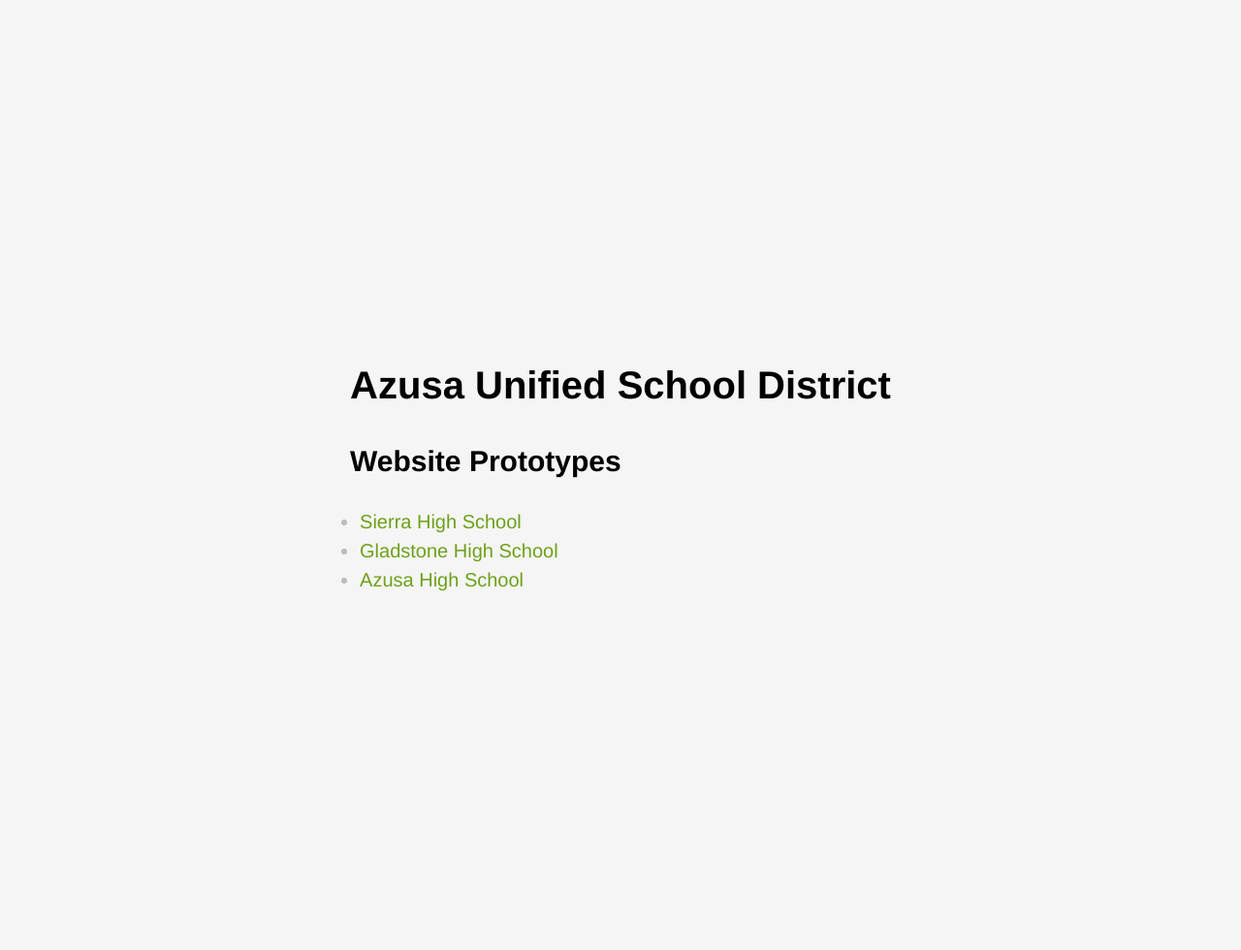
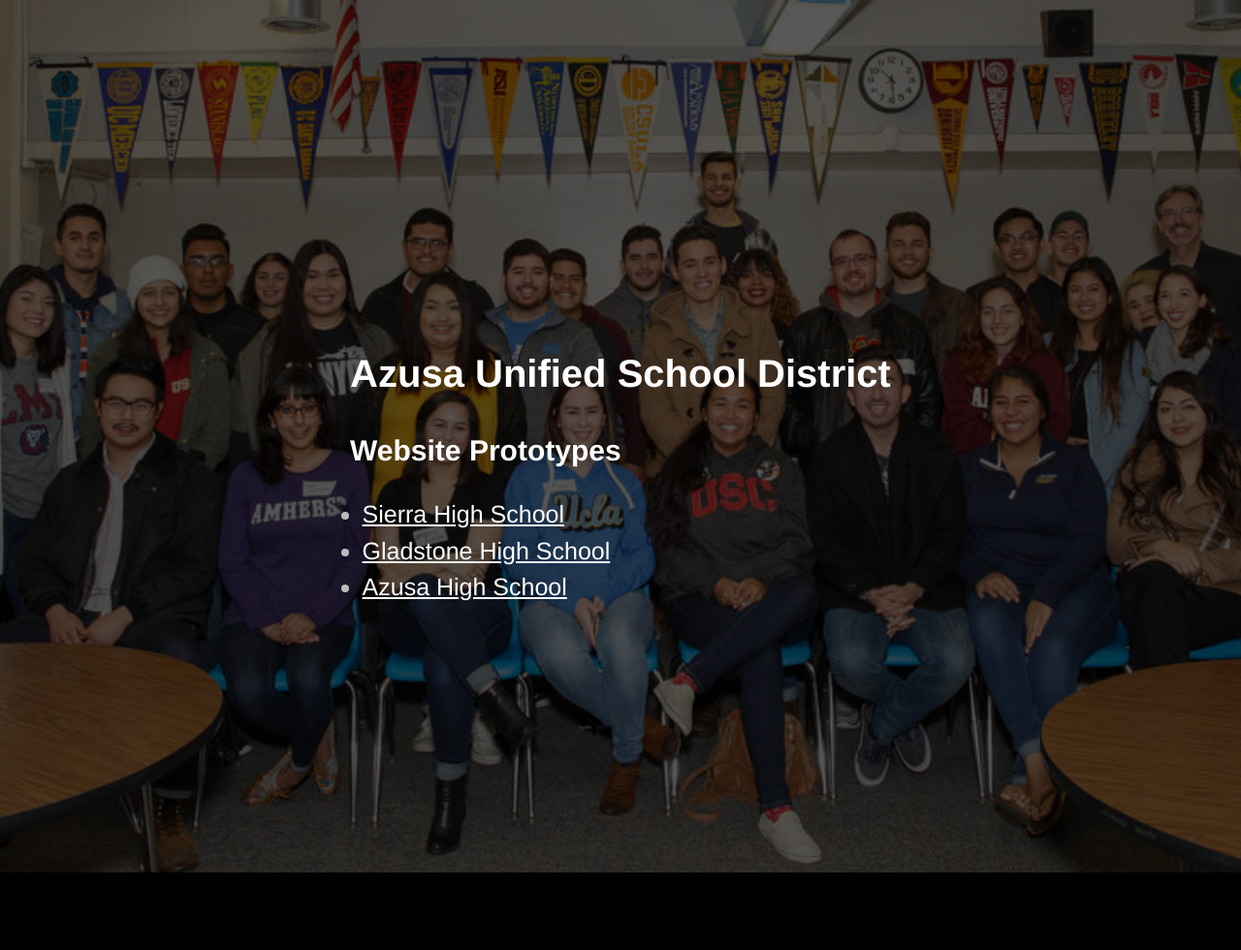
Before and after one commit to Crazeformarvel/azusa-project, a Jekyll site: the page index.html, which Jekyll copies as it is, in a window 1280 px wide. Shown: the whole page at 97% size. Built offline with Jekyll 4.4.1, drawn with Linux system fonts in a browser that asks for light colours.

Commit message:
Add background photo

```diff
--- a/index.html
+++ b/index.html
@@ -1,6 +1,101 @@
----
-layout: default
----
+<!doctype html>
+<html lang="en" dir="ltr">
+<head>
+  <meta charset="utf-8" />
+  <meta name="viewport" content="width=device-width, initial-scale=1" />
+  <title>Web Prototypes / Azusa Unified School District</title>
+  <style type="text/css">
+    html, body, #outer-outer-container, #outer-container {
+      height: 100%;
+      min-height: 100%;
+    }
+    body {
+      background: black;
+      background-repeat: no-repeat;
+      background-size: cover;
+      background-position: center;
+      font: 125%/1.5 "Helvetica Neue", Helvetica, Arial, sans-serif;
+      margin: 0;
+      color: rgb(0, 1, 0); /* @text-color */
+      color: white;
+    }
+    body::before {
+      content: "";
+      background-color: rgba(0, 0, 0, 0.65);
+      position: absolute;
+      top: 0;
+      left: 0;
+      width: 100%;
+      height: 100%;
+    }
+    header h1 {
+      margin-bottom: 0;
+    }
+    header h1 a,
+    header h1 a:visited {
+      color: inherit;
+    }
+    header h2 {
+      margin-top: 0;
+      font-style: normal;
+      color: #999;
+    }
+    a[href] {
+      color: rgb(110, 160, 26); /* @link-color */
+      text-decoration: underline;
+      color: inherit;
+    }
+    a[href]:hover,
+    a[href]:active,
+    a[href]:focus {
+      text-decoration: underline;
+    }
+    ul, li {
+      margin-left: 0;
+      padding-left: 0;
+    }
+    h3 {
+      margin-bottom: 0;
+    }
+    ul {
+      margin-top: 0.5em;
+      padding-left: 0.5em;
+      font-size: 1.25em;
+    }
+    #container {
+      margin: 50px auto;
+      position: relative;
+      z-index: 1;
+    }
+    #outer-outer-container {
+      margin: 0 auto;
+      display: table;
+      padding: 2em;
+    }
+    #outer-container {
+      display: table-cell;
+      vertical-align: middle;
+      margin: 0 auto;
+    }
+    #container a {
+      color: white;
+    }
+    #container > section > section {
+      float: left;
+      margin-right: 3em;
+    }
+    li {
+      color: #bbb;
+    }
+    .new a {
+      color: #a93c44;
+    }
+  </style>
+</head>
+<body style="background-image: url(/images/5938344077297689972.jpg_wnp1000.jpg)">
+  <div id="outer-outer-container">
+    <div id="outer-container">
+      <div id="container">
 
         <h1>Azusa Unified School District</h1>
 
@@ -15,3 +110,9 @@ layout: default
           </ul>
 
         </section>
+
+      </div>
+    </div>
+  </div>
+</body>
+</html>
```
Also changed, not shown: images/5938344077297689972.jpg_wnp1000.jpg (added). Lines whose indentation alone changed are shown as unchanged.
